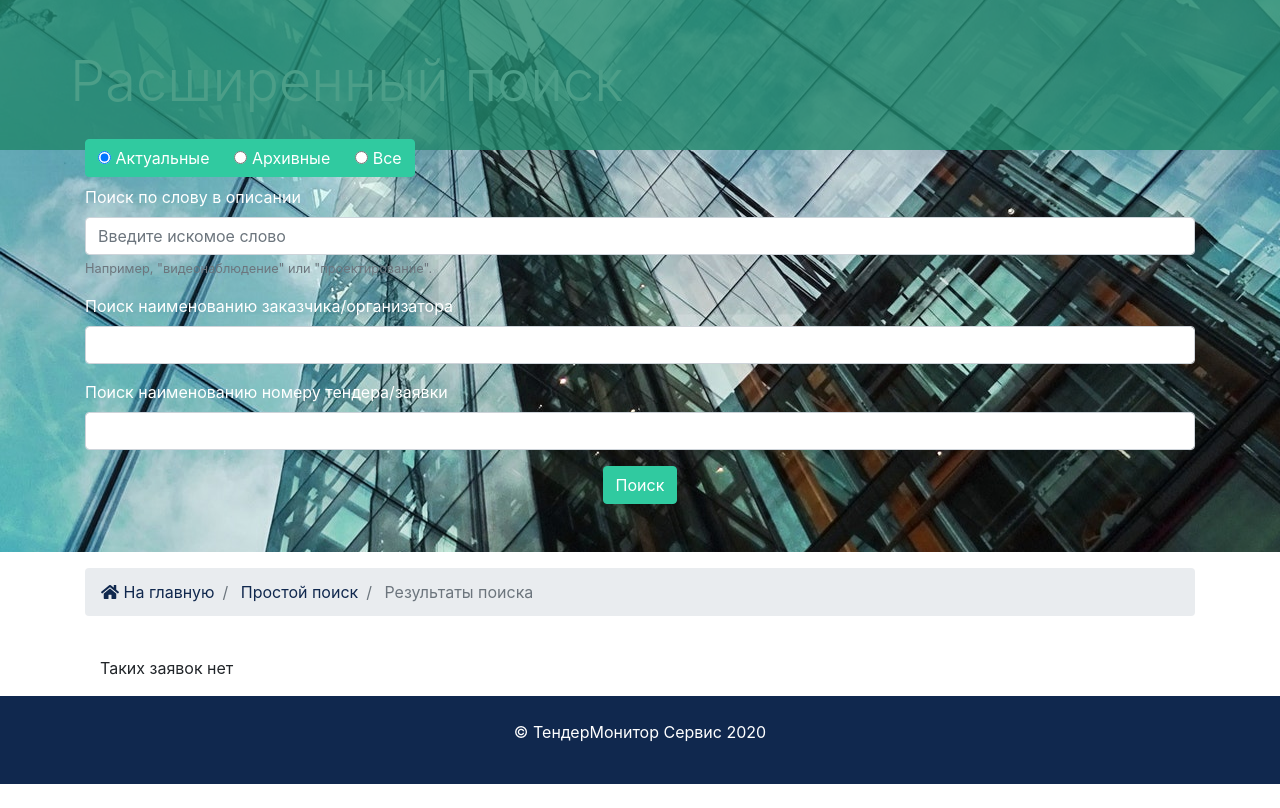
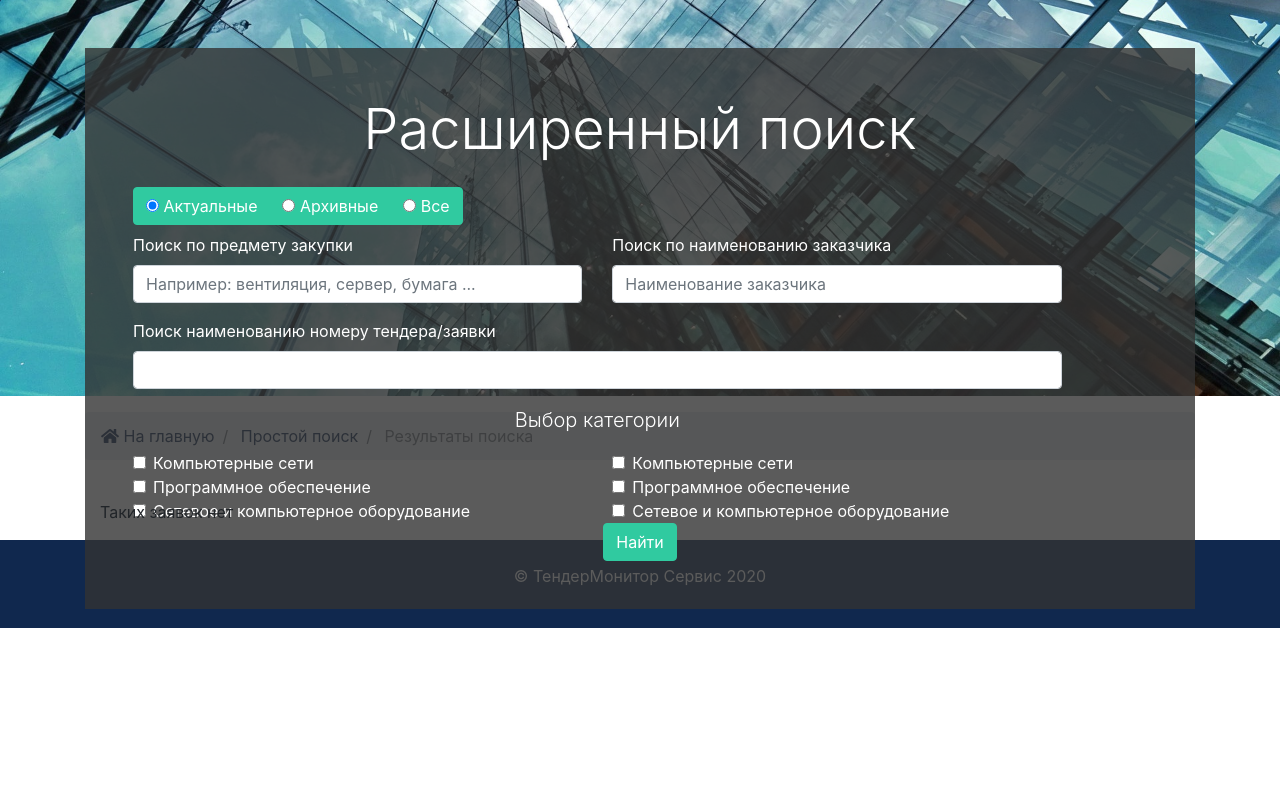
Before and after one commit to caravan4eg/monitor2, a Django app: template templates/extended_search.html in a window 1280 px wide. Shown: the part 128-936 px from the top of the page. After the commit the page ends 756 px from the top, so only its background shows below. Run offline with Django 3.2, Linux system fonts and the light colour scheme; the template is opened without the code that fills it, so the values that code supplies are empty; parts of the project's set-up code (start-up, migrations or seed data) failed here and were passed over; some libraries are stand-ins or nearby versions.

Commit message:
category choosing added

```diff
--- a/django_app/static/css/style.css
+++ b/django_app/static/css/style.css
@@ -18,12 +18,13 @@ img {
   background: url(../img/building.jpg);
   /* background: url(../img/showcase.jpg) no-repeat top center fixed/cover; */
   position: relative;
-  min-height: 500px;
+  min-height: 150px;
   color: #fff;
   padding-top: 6rem;
   background-repeat: no-repeat;
   background-position: center center;
   background-size: cover;
+  padding: 3rem;
 }
   #showcase .home-search {
     min-height: 300px;
--- a/templates/extended_search.html
+++ b/templates/extended_search.html
@@ -5,14 +5,20 @@ Search
 {% endblock title %}
 {% block content %}
 
-<!-- Rewrite to Extended search form -->
-  <section id="showcase-inner" class="showcase-search text-white py-5">
-    <div class="container">
-      <div class="row text-center">
-      <h2 class="display-4 mb-4"> Расширенный поиск </h2>
-        <div class="col-md-12">
+<!-- Showcase -->
+<section id="showcase">
+  <div class="container text-center">
+    <div class="home-search p-5">
+      <div class="overlay p-5">
+        <h1 class="display-4 mb-4">
+          Расширенный поиск
+        </h1>
+
+        <div class="search">
+
           <form action="{% url 'extended_search' %}">
-            <!-- Form Row 1 -->
+            <div class="form-row">
+              <div class="col-md-11 ">
                 <div class="feature text-left">
                   <div class="btn-group" data-toggle="buttons">
                     <label class="btn btn-secondary pull-left">
@@ -24,40 +30,81 @@ Search
                   </div>
                 </div>
 
-
-            <!-- Form Row 2 keywords in description-->
-            {% comment %} <div class="form-row">
-              <div class="col-md-11"> {% endcomment %}
+            <!-- Form Row 2 keywords & customer-->
+            <div class="row">
+              <div class="col">
                 <div class="form-group text-left">
-                <label for="keywords_input">Поиск по слову в описании</label>
-                <input type="text" id="keywords_input" name="keywords" class="form-control" aria-describedby="keywordsHelp" placeholder="Введите искомое слово" value="{{values.keywords}}">
-                <small id="keywordsHelp" class="form-text text-muted">Например, "видеонаблюдение" или "проектирование".</small>
-
+                  <label for="keywords_input">Поиск по предмету закупки</label>
+                  <input type="text" id="keywords_input" class="form-control" placeholder="Например: вентиляция, сервер, бумага ..." name="keywords" value="{{values.keywords}}">
                 </div>
-            {% comment %} </div> {% endcomment %}
-
-            <!-- Form Row 3 customer-->
+              </div>
+              <div class="col">
                 <div class="form-group text-left">
-                <label for="customer_input">Поиск наименованию заказчика/организатора</label>
-                <input type="text" id="customer_input" name="customer" class="form-control" placeholder="" value="{{values.keywords}}">
-                {% comment %} <small id="keywordsHelp" class="form-text text-muted">ххх</small> {% endcomment %}
+                  <label for="customer_input">Поиск по наименованию заказчика</label>
+                  <input type="text" id="customer_input" name="customer" class="form-control" placeholder="Наименование заказчика" value="{{values.keywords}}">
+                </div>
+              </div>
             </div>
 
             <!-- Form Row 4 number -->
             <div class="form-group text-left">
               <label for="number_input">Поиск наименованию номеру тендера/заявки</label>
-                <input type="text" id="customer_input" name="number" class="form-control" placeholder="" value="{{values.keywords}}">
-                {% comment %} <small id="keywordsHelp" class="form-text text-muted">ххх</small> {% endcomment %}
+              <input type="text" id="number_input" name="number" class="form-control" placeholder="" value="{{values.keywords}}">
             </div>
 
             <!-- Category choosing -->
+            <p class="lead"> Выбор категории</p>
+            <div class="row">
+              <div class="col">
 
-            <button class="btn btn-secondary mt-6" type="submit">Поиск</button>
+                <!--lan-->
+                <div class="form-check text-left">
+                  <input type="checkbox" class="form-check-input" id="lanCheck" name="lan">
+                  <label class="form-check-label" for="lanCheck" >Компьютерные сети</label>
+                </div>
+                <!--soft-->
+                <div class="form-check text-left">
+                  <input type="checkbox" class="form-check-input" id="softCheck" name="soft">
+                  <label class="form-check-label" for="softCheck" >Программное обеспечение</label>
+                </div>
+                <!--hard-->
+                <div class="form-check text-left">
+                  <input type="checkbox" class="form-check-input" id="hardCheck" name="hard">
+                  <label class="form-check-label" for="hardCheck" >Сетевое и компьютерное оборудование</label>
+                </div>
+              </div>
+              <div class="col">
+                <!--lan-->
+                <div class="form-check text-left">
+                  <input type="checkbox" class="form-check-input" id="lanCheck" name="lan">
+                  <label class="form-check-label" for="lanCheck" >Компьютерные сети</label>
+                </div>
+                <!--soft-->
+                <div class="form-check text-left">
+                  <input type="checkbox" class="form-check-input" id="softCheck" name="soft">
+                  <label class="form-check-label" for="softCheck" >Программное обеспечение</label>
+                </div>
+                <!--hard-->
+                <div class="form-check text-left">
+                  <input type="checkbox" class="form-check-input" id="hardCheck" name="hard">
+                  <label class="form-check-label" for="hardCheck" >Сетевое и компьютерное оборудование</label>
+                </div>
+              </div>
+            </div>
+          </div>
+        </div>
+
+        <button class="btn btn-secondary" type="submit"> Найти </button>
+
       </form>
+
+        </div>
       </div>
     </div>
   </div>
 </section>
+
+
 
   <!-- Breadcrumb -->
   <section id="bc" class="mt-3">
```
Also changed, not shown: django_app/views.py (+7 -6 lines). Lines whose indentation alone changed are shown as unchanged.
